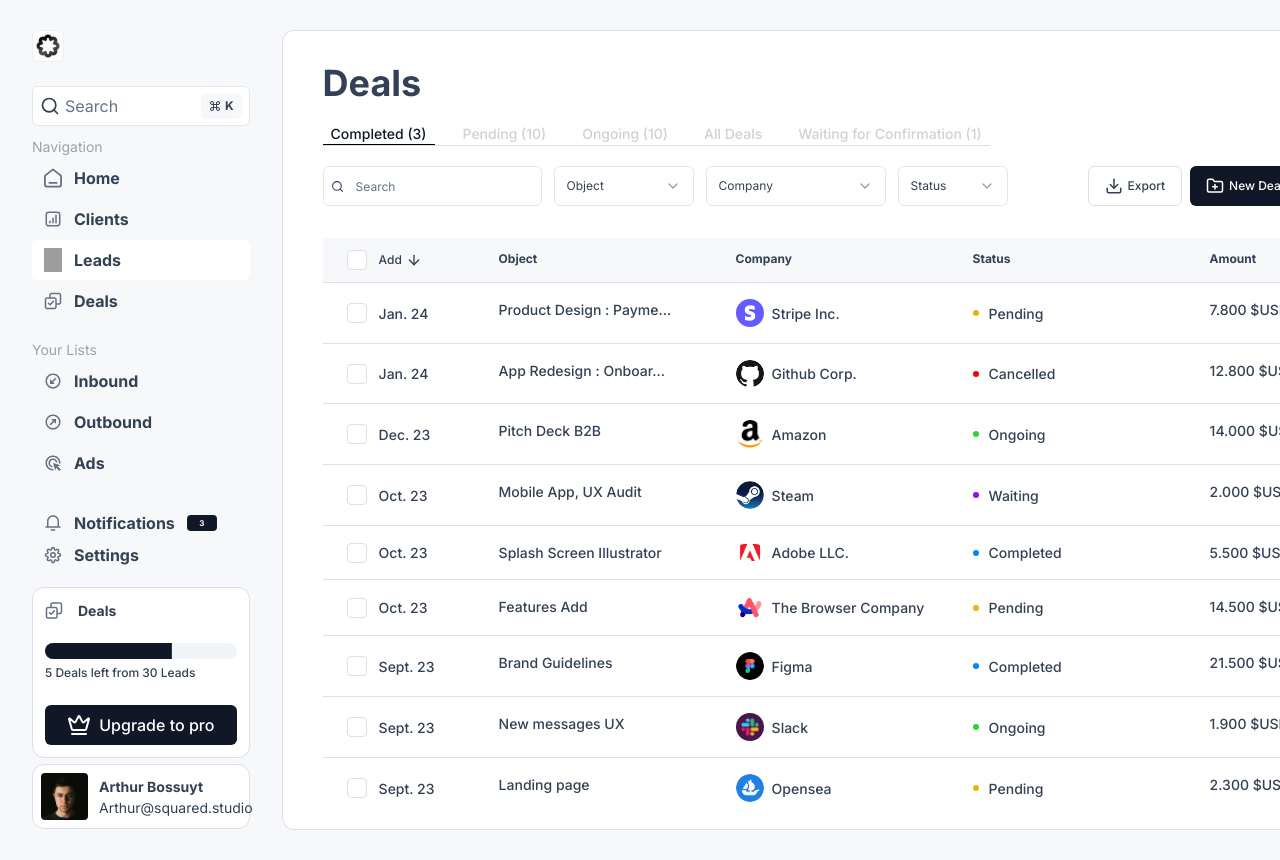
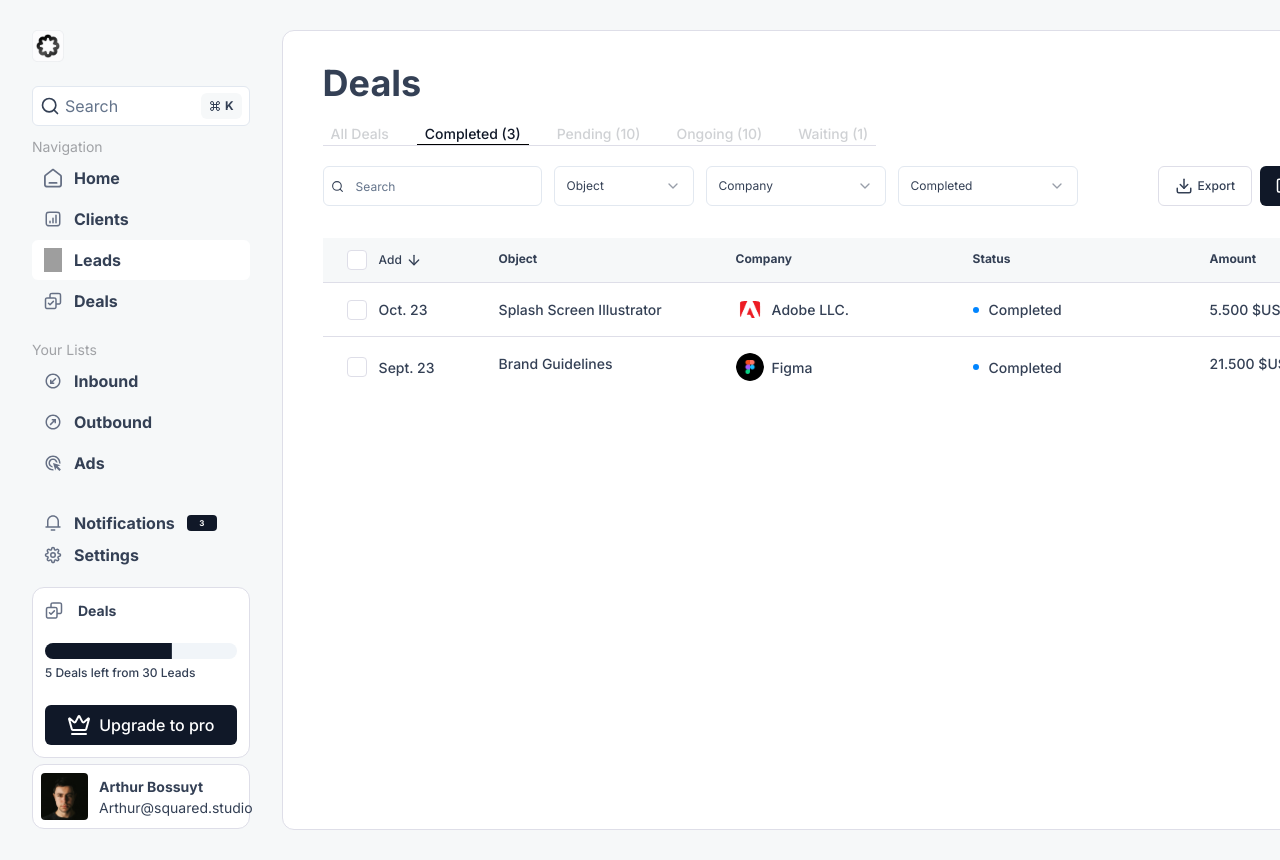
Before and after one commit to SebastienLaurentt/Spikes_Dashboard, a Next.js app: page / in a window 1280 px wide. Shown: the top 860 px of the page. Built offline with nearby package versions, Linux system fonts and the light colour scheme; grey boxes are pictures that could not be loaded.

Commit message:
header status can also filter status in tab

```diff
--- a/app/page.tsx
+++ b/app/page.tsx
@@ -23,7 +23,7 @@
     useState<string>("Completed (3)");
   const [selectedObject, setSelectedObject] = useState<string | null>(null);
   const [selectedCompany, setSelectedCompany] = useState<string | null>(null);
-  const [selectedStatus, setSelectedStatus] = useState<string | null>(null);
+  const [selectedStatus, setSelectedStatus] = useState<string | null>("Completed");
   const [checkedItems, setCheckedItems] = useState<boolean[]>(
     new Array(tableData.length).fill(false)
   );
@@ -31,6 +31,7 @@
 
   const handleFilterHeaderStatus = (filter: string) => {
     setSelectedHeaderStatus(filter);
+    setSelectedStatus(filter === "All Deals" ? null : filter.split(" ")[0]);
   };
 
   const handleSelectAllChange = (checked: boolean | string) => {
@@ -79,11 +80,11 @@
         <h2>Deals</h2>
         <ul className="flex flex-row gap-x-5 text-[14px] border-b w-fit font-medium">
           {[
+            "All Deals",
             "Completed (3)",
             "Pending (10)",
             "Ongoing (10)",
-            "All Deals",
-            "Waiting for Confirmation (1)",
+            "Waiting (1)",
           ].map((item) => (
             <li
               key={item}
@@ -128,7 +129,7 @@
             </Select>
             <Select
               onValueChange={(value) =>
-                setSelectedCompany(value === "All" ? null : value)
+                setSelectedCompany(value === "All Deals" ? null : value)
               }
             >
               <SelectTrigger className="w-[180px]">
@@ -147,18 +148,19 @@
               </SelectContent>
             </Select>
             <Select
-              onValueChange={(value) =>
-                setSelectedStatus(value === "All" ? null : value)
-              }
+              value={selectedStatus || "All Deals"}
+              onValueChange={(value) => {
+                setSelectedStatus(value === "All Deals" ? null : value);
+                setSelectedHeaderStatus(value === "All Deals" ? "All Deals" : `${value} (x)`); // `x` can be a placeholder for count
+              }}
             >
-              <SelectTrigger className="w-[110px]">
+              <SelectTrigger className="w-[180px]">
                 <SelectValue placeholder="Status" />
               </SelectTrigger>
               <SelectContent>
                 <SelectGroup>
                   <SelectLabel>Status</SelectLabel>
-                  <SelectItem value="All">All</SelectItem>
-                  {statusData.map((status, index) => (
+                  {["All Deals", "Completed", "Pending", "Ongoing", "Waiting"].map((status, index) => (
                     <SelectItem key={index} value={status}>
                       {status}
                     </SelectItem>
```
